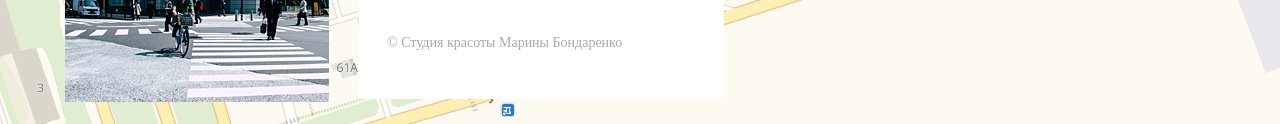
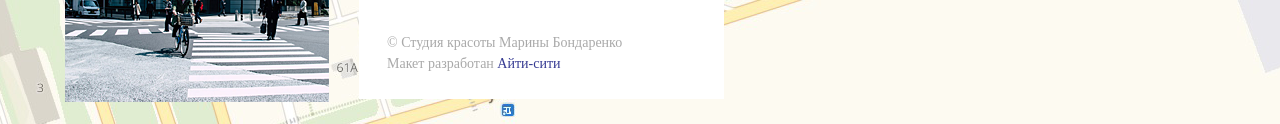
Before and after one commit to AF-1999/beaty_saloon, a plain HTML site: page index.html in a window 1280 px wide. Shown: the part 5519-5643 px from the top of the page. Drawn offline with Linux system fonts and the light colour scheme; some packages are replaced by stand-ins of ours; a script that the page names is missing; a web font is replaced by a local one.

Commit message:
Add files via upload

```diff
--- a/index.html
+++ b/index.html
@@ -753,7 +753,7 @@
                                         <img src="img/map/instagramm.png">
                                     </button>
                                 </div>
-                                <p class="copyright">&#169; Студия красоты Марины Бондаренко</p>
+                                <p class="copyright">&#169; Студия красоты Марины Бондаренко<br> Макет разработан  <a href="https://www.it-go.ru/">Айти-сити</p>
                             </div>
                         </div>
                     </div>
```
